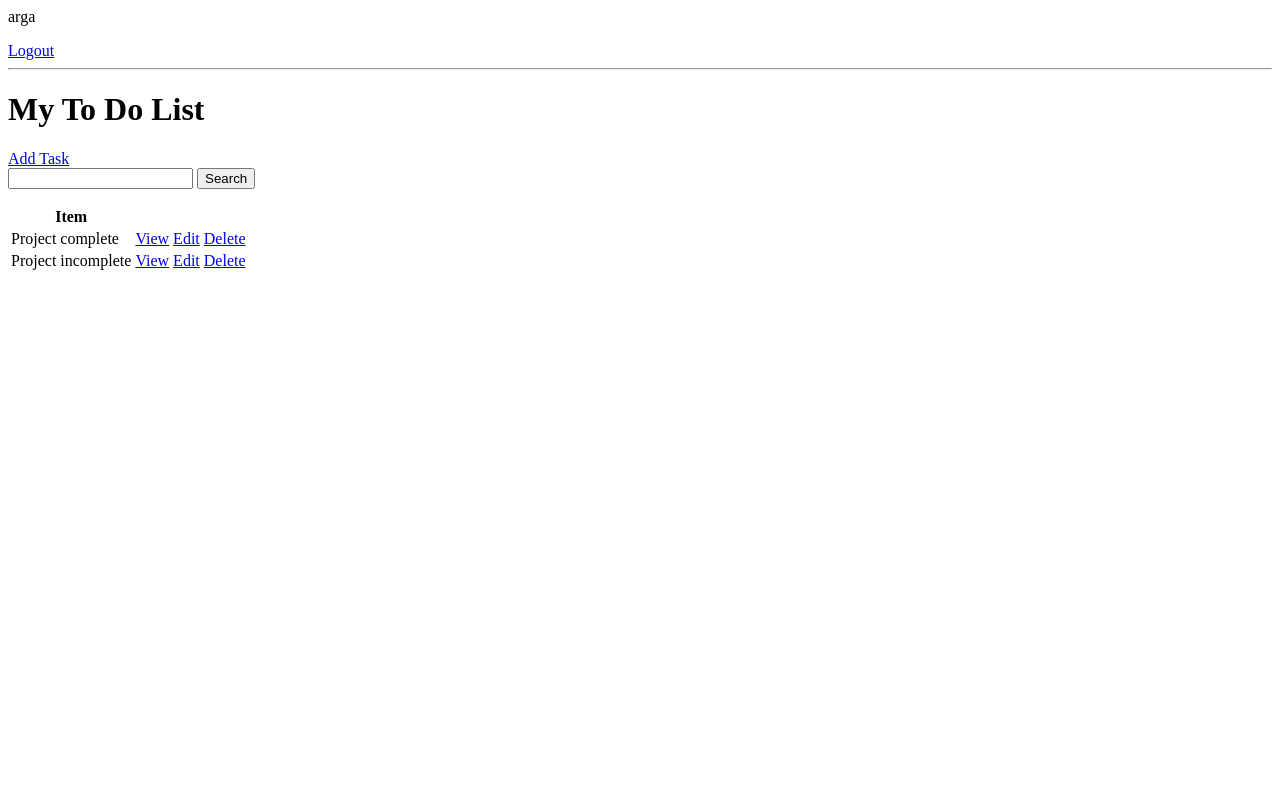
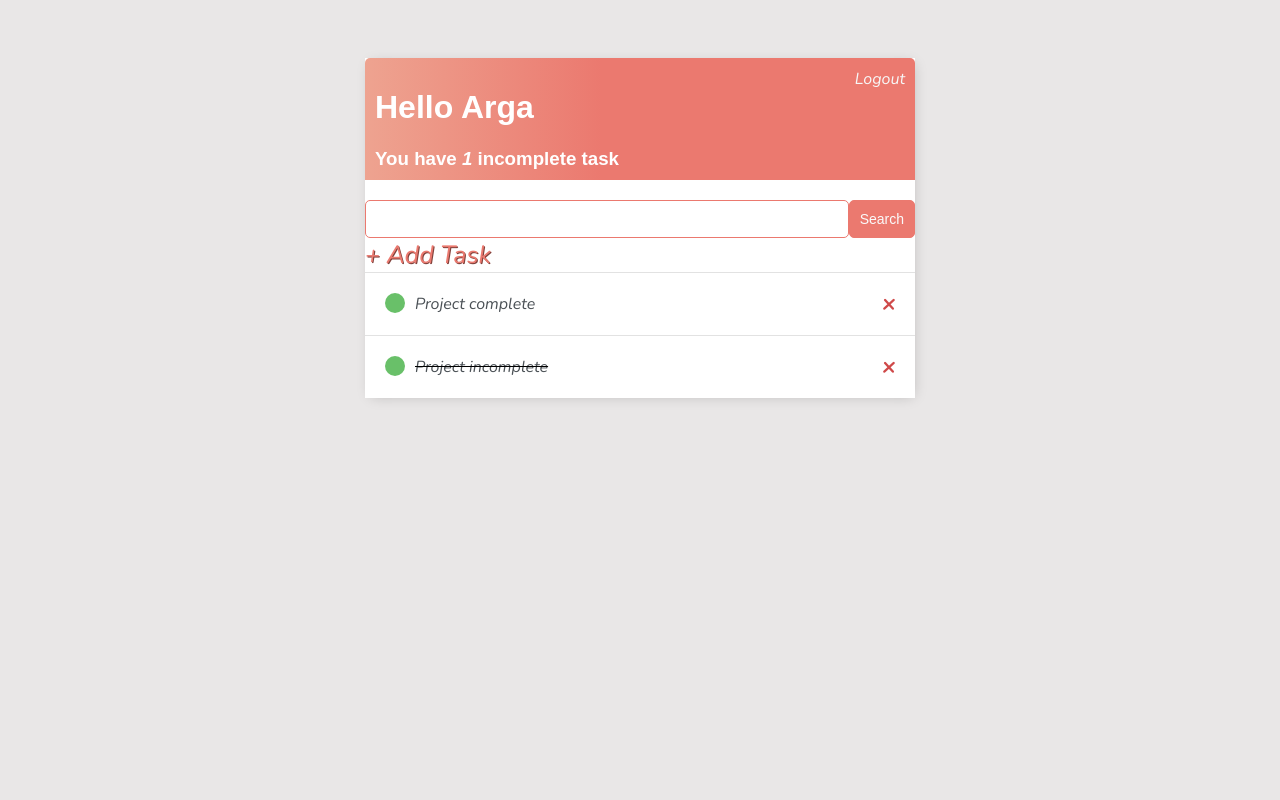
Before and after one commit to Arga987/Django_to_do_list, a Django app: page / in a window 1280 px wide. Run offline with Django 4.2, Linux system fonts and the light colour scheme; a user stored in the database is signed in; data comes from the database, SQL or seed files in the repository; both versions use the stored data as it was after the commit.

Commit message:
Completed project

```diff
--- /dev/null
+++ b/base/templates/base/main.html
@@ -0,0 +1,137 @@
+<!DOCTYPE html>
+<html lang="en">
+<head>
+  <meta charset="UTF-8">
+  <meta name="viewport" content="width=device-width, initial-scale=1.0">
+  <title>To do Items</title>
+  <link rel="preconnect" href="https://fonts.googleapis.com">
+<link rel="preconnect" href="https://fonts.gstatic.com" crossorigin>
+<link href="https://fonts.googleapis.com/css2?family=Nunito:ital,wght@1,200&family=Poppins:ital,wght@0,200;0,300;1,400;1,500;1,600;1,700;1,800;1,900&display=swap" rel="stylesheet">
+  <style>
+    body{
+      background-color: rgb(233, 231, 231);
+      font-family: 'Nunito', sans-serif;
+      padding-top: 50px;
+    }
+
+    h1,h2,h3,h4,h5,h6{
+      font-family: 'Raleway', sans-serif;
+    }
+    a,p{
+      color: black;
+    }
+
+    .container {
+      max-width: 550px;
+      margin: auto;
+      background-color: #fff;
+      -webkit-box-shadow: 2px 2px 13px -4px rgba(0,0,0,0.21);
+      box-shadow: 2px 2px 13px -4px rgba(0, 0, 0, 0.21);
+    }
+    .header-bar {
+      display: flex;
+      justify-content: space-between;
+      color: #fff;
+      padding: 10px;
+      border-radius: 5px 5px 0 0;
+      background: linear-gradient(90deg, #EEA390 0%, #EB796F 43%, #EB796F 100%);
+    }
+    .header-bar a {
+      color: rgb(247, 247, 247);
+      text-decoration: none;
+    }
+    .task-wrapper {
+      display: flex;
+      align-items: center;
+      justify-content: space-between;
+      padding: 20px;
+      background-color: #fff;
+      border-top: 1px solid rgb(226, 226, 226);
+    }
+    .task-title {
+      display: flex;
+    }
+    .task-title a {
+      text-decoration: none;
+      color: #4b5156;
+      margin-left: 10px;
+    }
+    .task-complete-icon {
+      height: 20px;
+      width: 20px;
+      background-color: rgb(105, 192, 105);
+      border-radius: 50%;
+    }
+    .task-incomplete-icon {
+      height: 20px;
+      width: 20px;
+      background-color: rgb(218, 218, 218);
+      border-radius: 50%;
+    }
+
+    .delete-link {
+      text-decoration: none;
+      font-weight: 900;
+      color: #cf4949;
+      font-size: 22px;
+      line-height: 0;
+    }
+
+    #search-add-wrapper{
+      display: flex;
+      justify-content: space-between;
+      align-items: center;
+      padding: 10px;
+    }
+
+    #add-link {
+      color: #EB796F;
+      text-decoration: none;
+      font-size: 25px;
+      text-shadow: 1px 1px #81413b;
+    }
+
+    input[type=text],
+    input[type=password],
+    textarea {
+      border: 1px solid #EB796F;
+      border-radius: 5px;
+      padding: 10px;
+      width: 90%;
+    }
+
+    label {
+      padding-top: 10px !important;
+      display: block;
+    }
+
+    .button {
+      border: 1px solid #EB796F;
+      background-color: #EB796F;
+      color: #FAFAFA;
+      padding: 10px;
+      font-size: 14px;
+      border-radius: 5px;
+      cursor: pointer;
+      text-decoration: none;
+    }
+
+    .card-body {
+      padding: 20px;
+    }
+
+
+  </style>
+</head>
+<body>
+
+  <div class="container">
+    {% block content %}
+
+    {% endblock content %}
+  </div>
+
+
+
+</body>
+</html>
--- a/base/templates/base/task_list.html
+++ b/base/templates/base/task_list.html
@@ -1,34 +1,64 @@
 
+{% extends 'base/main.html'  %}
+{% block content %}
+
+<div class="header-bar">
+  <div>
+    <h1>Hello {{request.user|title}}</h1>
+    <h3 style="margin: 0;">You have <i>{{count}}</i> incomplete task{{count|pluralize:"s"}}</h3>
+  </div>
   {% if request.user.is_authenticated%}
-  <p>{{request.user}}</p>
     <a href="{% url 'logout' %}">Logout</a>
   {% else %}
     <a href="{% url 'login' %}">LogIn</a>
   {% endif %}
+</div>
 
-<hr>
-<h1>My To Do List{{color}}</h1>
-<a href="{% url 'task-create' %}">Add Task</a>
 
-<form action="" method="GET">
+<div id="seach-add-wrapper">
+  <form action="" method="GET" style="margin-top: 20px;display: flex;">
     <input type="text" name="search-area" value="{{search_input}}">
-  <input type="submit" value="Search">
+    <input class="button" type="submit" value="Search">
   </form>
+  <a id ="add-link" href="{% url 'task-create' %}">&#x2b; Add Task</a>
+</div>
 
-<table>
-  <tr>
-    <th>Item</th>
-    <th></th>
-    <th></th>
-  </tr>
+
+
+
+
+
+
+<div class="task-items-wrapper">
   {% for task in tasks %}
-  <tr>
-    <td>{{task.title}}</td>
-    <td><a href="{% url 'task' task.id %}">View</a></td>
-    <td><a href="{% url 'task-update' task.id %}">Edit</a></td>
-    <td><a href="{% url 'task-delete' task.id %}">Delete</a></td>
-  </tr>
+      <div class="task-wrapper">
+        {% if task.complete %}
+          <div class="task-title">
+            <div class="task-complete-icon">
+
+            </div>
+            <i><s><a href="{% url 'task-update' task.id %}">{{task}}</a></s></i>
+          </div>
+          <a class="delete-link" href="{% url 'task-delete' task.id %}">&#215;</a>
+        {% else %}
+        <div class="task-title">
+          <div class="task-complete-icon">
+
+          </div>
+          <a href="{% url 'task-update' task.id %}">{{task}}</a>
+        </div>
+        <a class="delete-link" href="{% url 'task-delete' task.id %}">&#215;</a>
+        {% endif %}
+
+      </div>
+
+
   {% empty %}
     <h3>No items in list</h3>
   {% endfor %}
-</table>
+</div>
+
+
+
+
+{% endblock content %}
```
Also changed, not shown: base/templates/base/login.html (+18 -7 lines), base/templates/base/register.html (+25 -7 lines), base/templates/base/task_confirm_delete.html (+19 -6 lines), base/templates/base/task_form.html (+19 -7 lines), db.sqlite3. Lines whose indentation alone changed are shown as unchanged.
